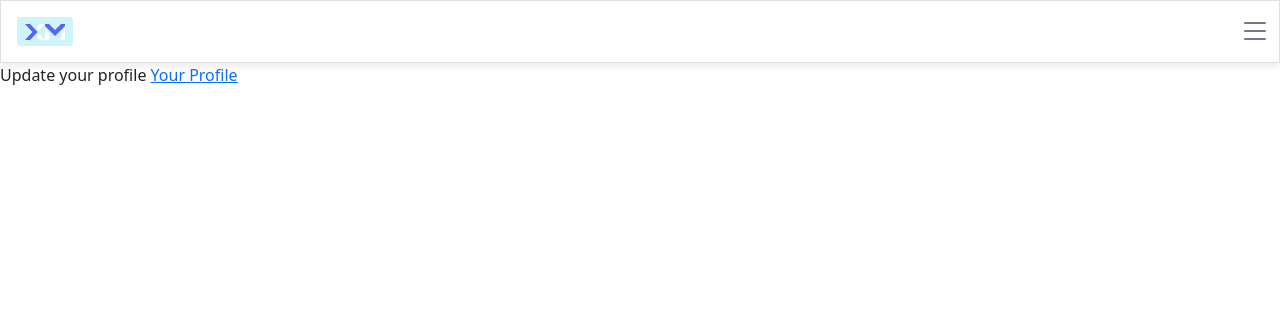
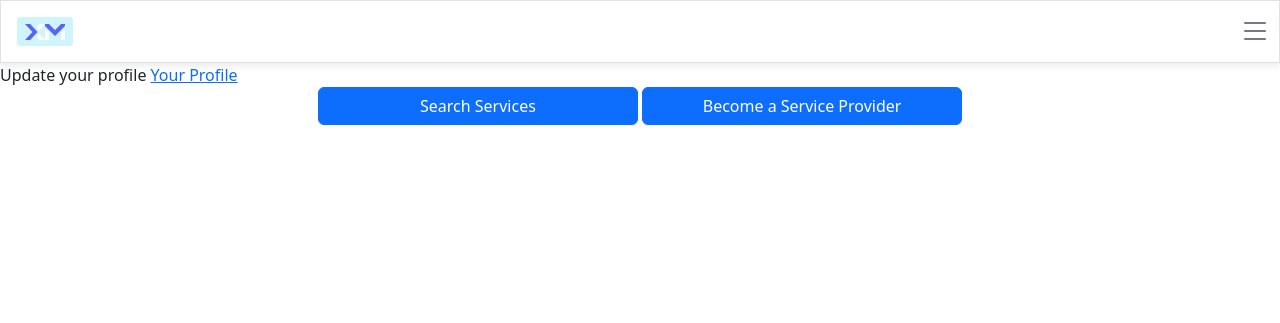
Before and after one commit to kisxo/djangoapp, a Django app: page / in a window 1280 px wide. Shown: the top 323 px of the page. Run offline with Django 5.2, Linux system fonts and the light colour scheme.

Commit message:
add service choose in homepage

```diff
--- a/serviceapp/templates/serviceapp/index.html
+++ b/serviceapp/templates/serviceapp/index.html
@@ -13,6 +13,11 @@
         Update your profile
         <a href="{{ profile_url }}">Your Profile</a>
     {% endif %}
+
+    <center class="countainer gap-5">
+        <a href=""><button type="button" class="btn btn-primary w-25">Search Services</button></a>
+        <a href=""><button type="button" class="btn btn-primary w-25">Become a Service Provider</button></a>
+    </center>
 {% endif %}
 
 {% endblock%}
```
